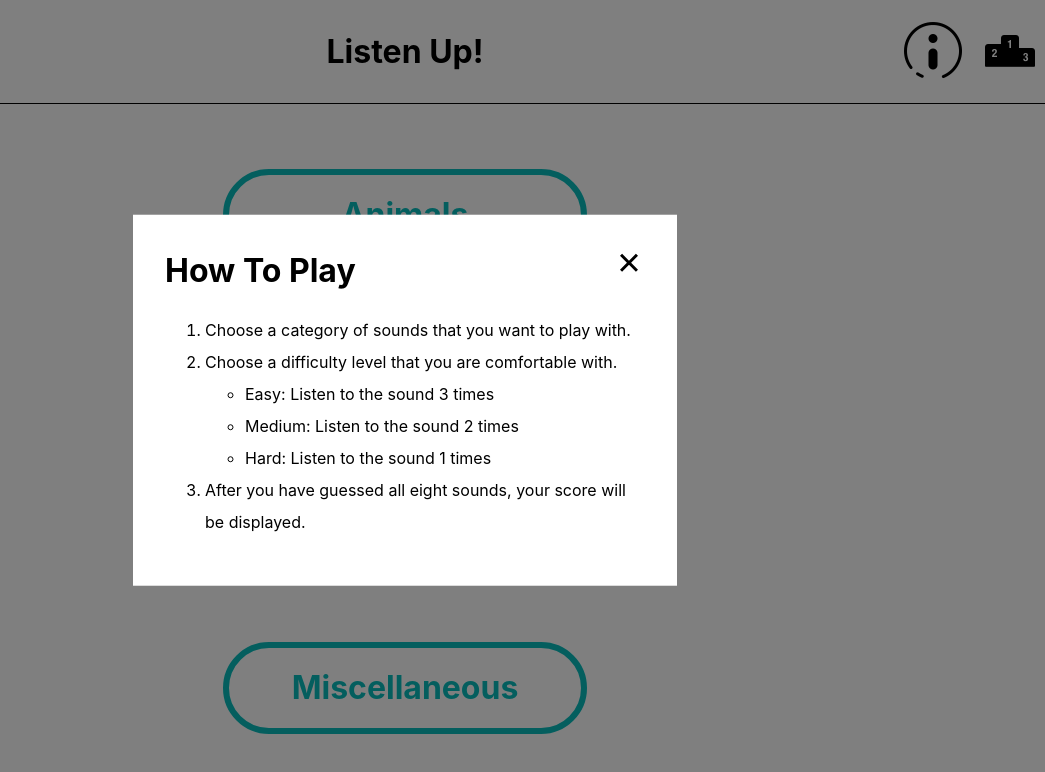
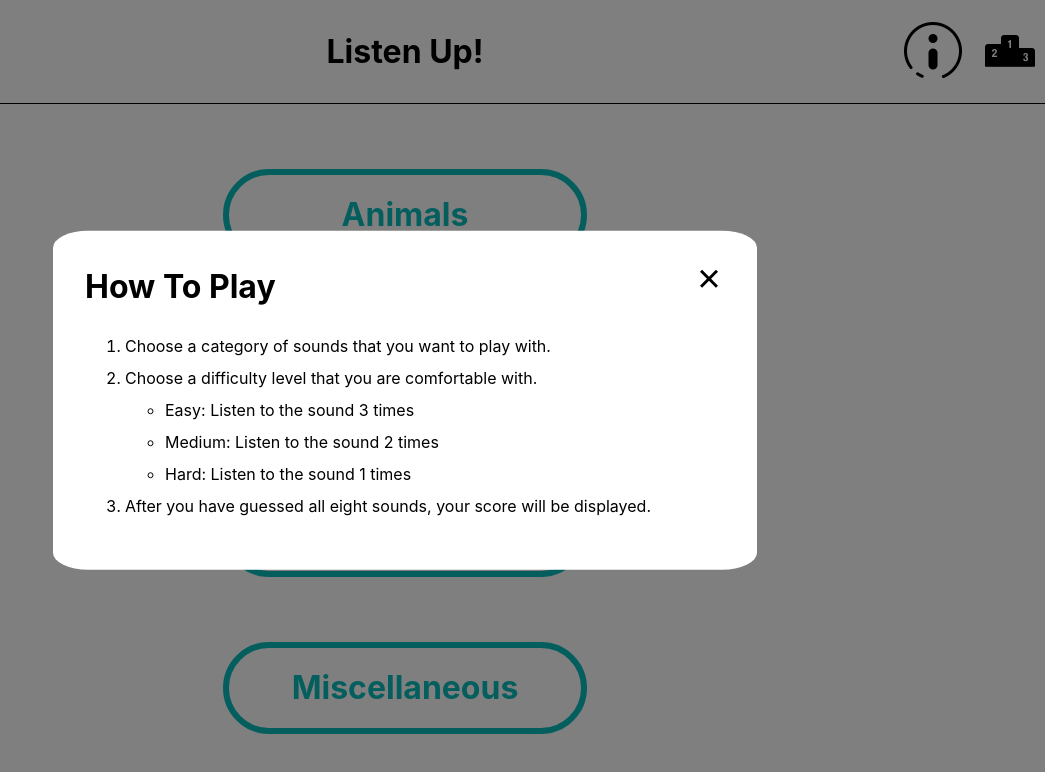
Before and after one commit to Listen-Up-2210/listen-up-ui, a React (Create React App) app: page / in a window 1280 px wide. Shown: the top 772 px of the page, without its empty margins (235-1280 px from the left). Built offline with nearby package versions, Linux system fonts and the light colour scheme.

Commit message:
Adjust width and add border radius

```diff
--- a/src/Components/Modal/Modal.css
+++ b/src/Components/Modal/Modal.css
@@ -24,7 +24,8 @@
     position: fixed;
     top: 50%;
     transform: translate(-50%, -50%);
-    width: 30rem;
+    width: 40rem;
+    border-radius: 5%;
 }
 
 .modal-main > h2 {
```
